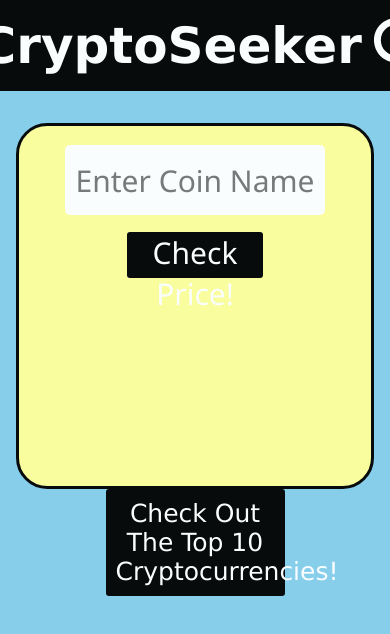
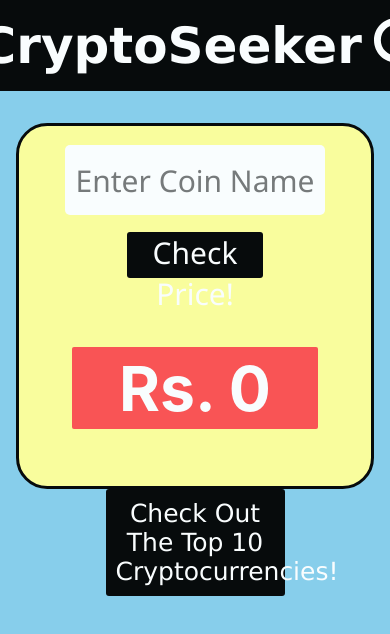
Before and after one commit to jainbhavuk/CryptoSeeker, a React (Create React App) app: page / in a window 390 px wide. Shown: the top 634 px of the page. Built offline with nearby package versions, Linux system fonts and the light colour scheme.

Commit message:
bugfix3 mobile

```diff
--- a/src/App.css
+++ b/src/App.css
@@ -4,6 +4,7 @@ body{
   background-repeat: no-repeat;
   background-size: cover;
   opacity: 0.95;
+  color: white;
 }
 .App {
   text-align: center;
--- a/src/Components/Main/style.css
+++ b/src/Components/Main/style.css
@@ -90,7 +90,7 @@ justify-content: center;
     color: white;
     font-weight: 600;
     font-size: 25px;
-    display: none;
+
 
 }
 
```
